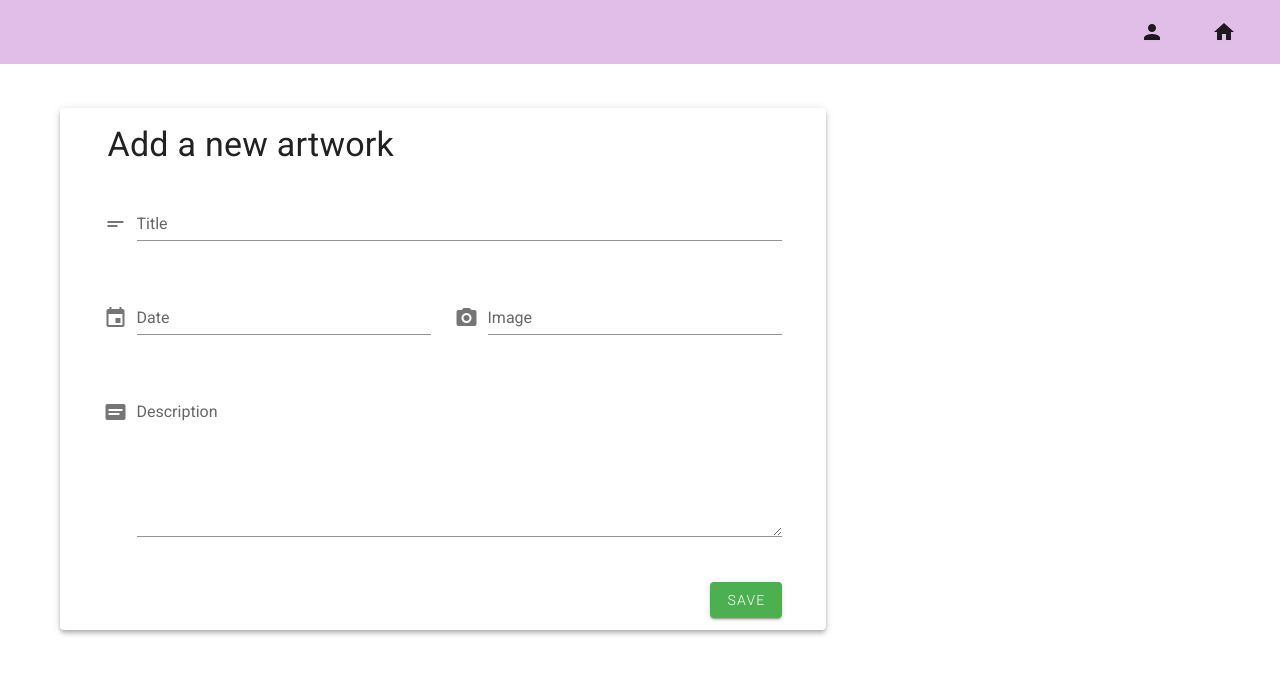
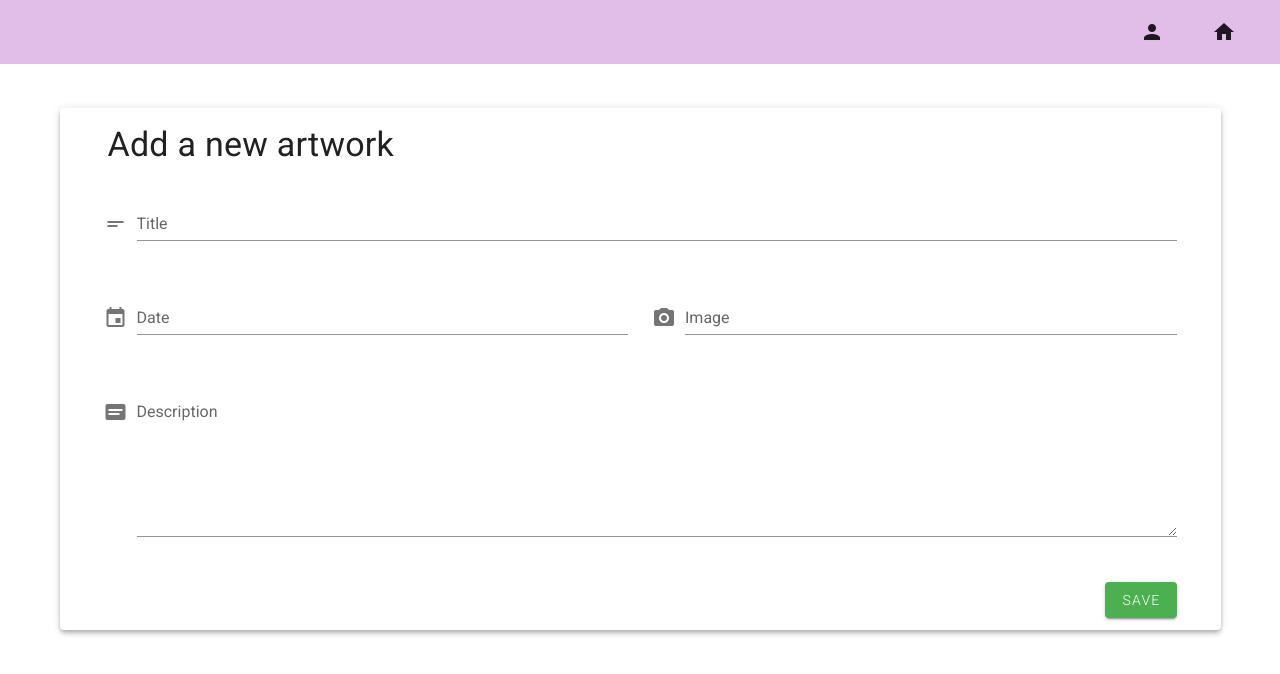
Before and after one commit to Benjy96/artkive, a Vue app: page /Dashboard in a window 1280 px wide. Shown: the top 674 px of the page. Built offline with nearby package versions, Linux system fonts and the light colour scheme; no server answers.

Commit message:
Add an image preview to Dashboard so artist can see what they're adding to timeline

```diff
--- a/src/views/Dashboard.vue
+++ b/src/views/Dashboard.vue
@@ -1,7 +1,7 @@
 <template>
   <div>
     <v-row>
-      <v-col cols="12" sm="8">
+      <v-col>
         <v-card class="elevation-4">
           <v-form ref="artworkForm">
             <v-container>
@@ -50,6 +50,14 @@
           </v-form>
         </v-card>
       </v-col>
+
+      <v-col cols="12" md="4" v-if="previewImage">
+        <v-card>
+          <v-card-title v-if="title != ''">{{title}}</v-card-title>
+          <v-img :src="previewImage"></v-img>
+          <v-card-text v-if="description != ''">{{description}}</v-card-text>
+        </v-card>
+      </v-col>
     </v-row>
   </div>
 </template>
@@ -63,7 +71,8 @@ export default {
       image: null,
       description: '',
       title: '',
-      date: ''
+      date: '',
+      previewImage: null
     }
   },
   methods: {
@@ -95,6 +104,20 @@ export default {
 
       return rules;
     }
+  },
+  watch: {
+    image: function(file) {
+      let vueInstance = this;
+
+      let reader = new FileReader();
+      reader.onload = function(event) {
+        // window.console.log(this);
+        // capturing vueInstance above as in this method, this refers to the FileReader
+        // In an object method, this refers to the "owner" of the method.
+        vueInstance.previewImage = event.target.result;
+      }
+      reader.readAsDataURL(file)
+    }
   }
 }
 </script>
```
